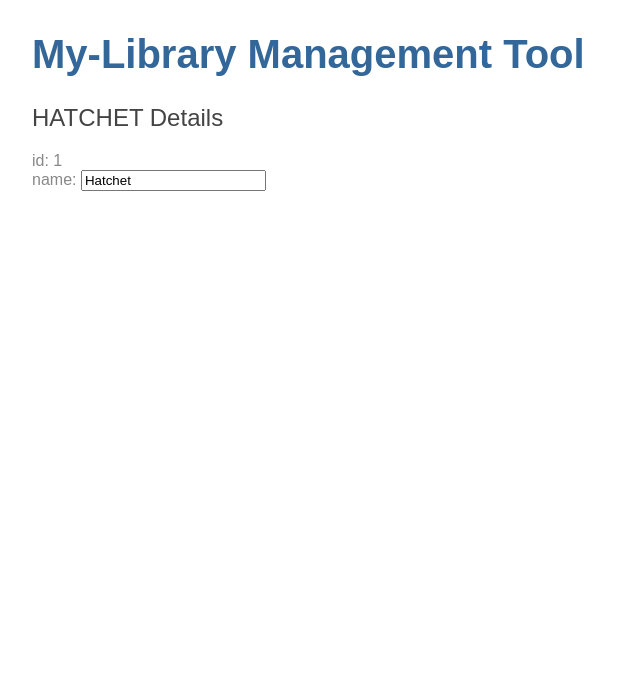
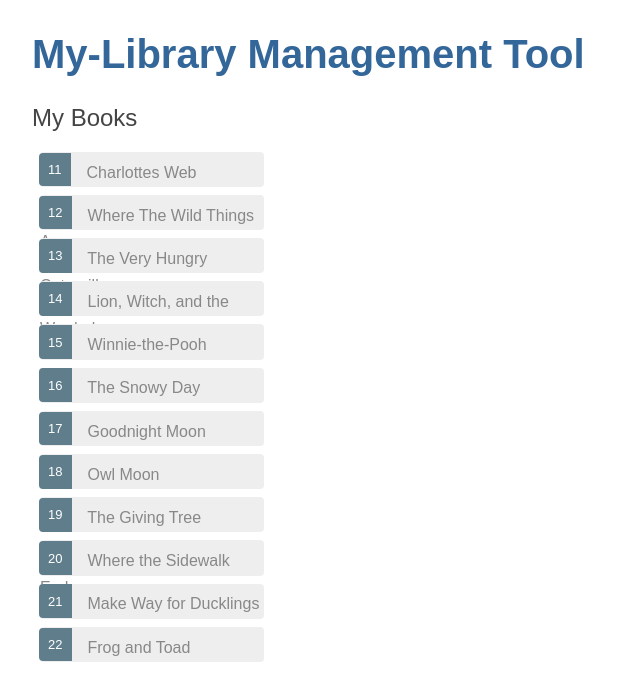
Before and after one commit to scottpschneider/schneiderLibrary, an Angular app: page / in a window 1280 px wide. Shown: the top 700 px of the page, without its empty margins (0-640 px from the left). Built offline with nearby package versions, Linux system fonts and the light colour scheme.

Commit message:
heroes list

```diff
--- a/src/app/books/books.component.css
+++ b/src/app/books/books.component.css
@@ -0,0 +1,47 @@
+.selected {
+    background-color: #CFD8DC !important;
+    color: white;
+  }
+  .books {
+    margin: 0 0 2em 0;
+    list-style-type: none;
+    padding: 0;
+    width: 15em;
+  }
+  .books li {
+    cursor: pointer;
+    position: relative;
+    left: 0;
+    background-color: #EEE;
+    margin: .5em;
+    padding: .3em 0;
+    height: 1.6em;
+    border-radius: 4px;
+  }
+  .books li.selected:hover {
+    background-color: #BBD8DC !important;
+    color: white;
+  }
+  .books li:hover {
+    color: #607D8B;
+    background-color: #DDD;
+    left: .1em;
+  }
+  .books .text {
+    position: relative;
+    top: -3px;
+  }
+  .books .badge {
+    display: inline-block;
+    font-size: small;
+    color: white;
+    padding: 0.8em 0.7em 0 0.7em;
+    background-color: #607D8B;
+    line-height: 1em;
+    position: relative;
+    left: -1px;
+    top: -4px;
+    height: 1.8em;
+    margin-right: .8em;
+    border-radius: 4px 0 0 4px;
+  }
--- a/src/app/books/books.component.html
+++ b/src/app/books/books.component.html
@@ -1,7 +1,18 @@
-<h2>{{book.name | uppercase}} Details</h2>
-<div><span>id: </span>{{book.id}}</div>
+<h2>My Books</h2>
+<ul class="books">
+    <li *ngFor="let book of books"
+    [class.selected]="book === selectedBook"
+     (click)="onSelect(book)">
+     <span class="badge">{{book.id}}</span> {{book.name}}
+     <!-- <p>{{book.name}}</p>  -->
+    </li>
+</ul>
+<div *ngIf="selectedBook">
+<h2>{{selectedBook.name | uppercase}} Details</h2>
+<div><span>id: </span>{{selectedBook.id}}</div>
 <div>
     <label>name:
-        <input [(ngModel)]="book.name" placeholder="name"/>
+        <input [(ngModel)]="selectedBook.name" placeholder="name"/>
     </label>
 </div>
+</div>
--- a/src/app/books/books.component.ts
+++ b/src/app/books/books.component.ts
@@ -1,6 +1,6 @@
 import { Component, OnInit } from '@angular/core';
-import { BindingFlags } from '@angular/compiler/src/core';
 import { Book } from '../book';
+import { BOOKS } from '../mock-books';
 
 @Component({
   selector: 'app-books',
@@ -8,14 +8,15 @@
   styleUrls: ['./books.component.css']
 })
 export class BooksComponent implements OnInit {
-  book: Book = {
-      id: 1,
-      name: 'Hatchet'
-  } ;
+  books = BOOKS;
+  selectedBook: Book;
 
-  constructor() { }
+   constructor() { }
 
   ngOnInit() {
   }
 
+  onSelect(book: Book): void {
+    this.selectedBook = book;
+  }
 }
--- /dev/null
+++ b/src/app/mock-books.ts
@@ -0,0 +1,16 @@
+import { Book } from './book';
+
+export const BOOKS: Book[] = [
+    { id: 11, name: 'Charlottes Web'},
+    { id: 12, name: 'Where The Wild Things Are'},
+    { id: 13, name: 'The Very Hungry Caterpillar'},
+    { id: 14, name: 'Lion, Witch, and the Wardrobe'},
+    { id: 15, name: 'Winnie-the-Pooh'},
+    { id: 16, name: 'The Snowy Day'},
+    { id: 17, name: 'Goodnight Moon'},
+    { id: 18, name: 'Owl Moon'},
+    { id: 19, name: 'The Giving Tree'},
+    { id: 20, name: 'Where the Sidewalk Ends'},
+    { id: 21, name: 'Make Way for Ducklings'},
+    { id: 22, name: 'Frog and Toad'},
+]
```
